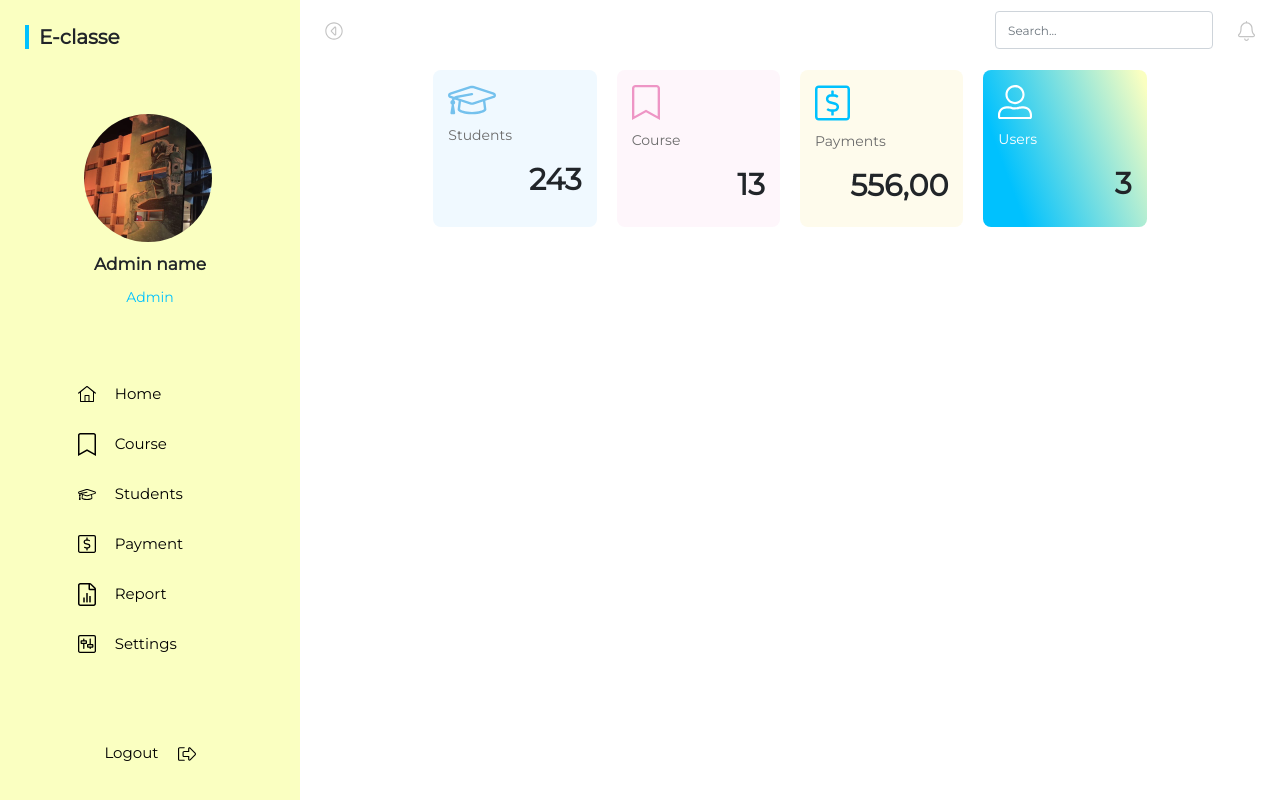
After one commit to Moundir-Jabir/E-LEARNING-APPLICATION, a PHP site: page /home.php in a window 1280 px wide. The commit adds this page. Run offline with PHP 8.4, Linux system fonts and the light colour scheme.

Commit message:
page home

```diff
--- /dev/null
+++ b/home.css
@@ -0,0 +1,47 @@
+@import url("variables.css");
+
+body
+{
+    background-color: white;
+}
+.case
+{
+    border-radius: 8px;
+    padding: 15px;
+    margin: 10px;
+}
+#student
+{
+    background-color: #F0F9FF;
+}
+#course
+{
+    background-color: #FEF6FB;
+}
+#payment
+{
+    background-color: #FEFBEC;
+}
+#user
+{
+    background: var(--degrade);
+}
+#user p
+{
+    color: white;
+}
+.case img
+{
+    margin-bottom: 10px;
+}
+.case p
+{
+    font-size: 14px;
+    color: #6C6C6C;
+}
+.case h2
+{
+    text-align: right;
+    font-size: 30px;
+    font-weight: bold;
+}
--- /dev/null
+++ b/home.php
@@ -0,0 +1,44 @@
+<!DOCTYPE html>
+<html lang="en">
+<head>
+    <meta charset="UTF-8">
+    <meta http-equiv="X-UA-Compatible" content="IE=edge">
+    <meta name="viewport" content="width=device-width, initial-scale=1.0">
+    <link href="https://cdn.jsdelivr.net/npm/bootstrap@5.1.3/dist/css/bootstrap.min.css" rel="stylesheet" integrity="sha384-1BmE4kWBq78iYhFldvKuhfTAU6auU8tT94WrHftjDbrCEXSU1oBoqyl2QvZ6jIW3" crossorigin="anonymous">
+    <script src="https://cdn.jsdelivr.net/npm/bootstrap@5.1.3/dist/js/bootstrap.bundle.min.js" integrity="sha384-ka7Sk0Gln4gmtz2MlQnikT1wXgYsOg+OMhuP+IlRH9sENBO0LRn5q+8nbTov4+1p" crossorigin="anonymous"></script>
+    <link rel="stylesheet" href="navbar.css">
+    <link rel="stylesheet" href="home.css">
+    <title>Home</title>
+</head>
+<body>
+    <?php
+        include 'navbar.php';
+    ?>
+    <main>
+        <div class="container">
+            <div class="row justify-content-center">
+                <div id="student" class="col-lg-2 col-md-3 col-sm-5 col-11 case">
+                    <img src="image/1.svg" alt="student">
+                    <p>Students</p>
+                    <h2>243</h2>
+                </div>
+                <div id="course" class="col-lg-2 col-md-3 col-sm-5 col-11 case">
+                    <img src="image/2.svg" alt="course">
+                    <p>Course</p>
+                    <h2>13</h2>
+                </div>
+                <div id="payment" class="col-lg-2 col-md-3 col-sm-5 col-11 case">
+                    <img src="image/3.svg" alt="payments">
+                    <p>Payments</p>
+                    <h2>556,00</h2>
+                </div>
+                <div id="user" class="col-lg-2 col-md-3 col-sm-5 col-11 case">
+                    <img src="image/4.svg" alt="user">
+                    <p>Users</p>
+                    <h2>3</h2>
+                </div>
+            </div>
+        </div>
+    </main>
+</body>
+</html>
--- a/navbar.css
+++ b/navbar.css
@@ -39,15 +39,14 @@
     align-items: center;
     width: 260px;
 }
-#content
+main
 {
     position: absolute;
     width: calc(100% - 300px);
-    background-color:#F8F8F8;
     top: 60px;
     left: 300px;
 }
-h1
+#jaune h1
 {
     font-weight: bold;
     font-size: 20px;
@@ -58,7 +57,7 @@ h1
 {
     border-radius: 100%;
 }
-p
+#jaune p
 {
     text-align: center;
     padding: 0px;
@@ -94,7 +93,7 @@ nav div
     height: 40px;
     border-radius: 4px;
 }
-a:hover
+#jaune a:hover
 {
     background-color: var(--blue);
     color: black;
@@ -103,7 +102,7 @@ nav
 {
     width: 90%;
 }
-span
+#jaune span
 {
     font-size: 15px;
 }
@@ -120,17 +119,17 @@ span
     margin-left: 15px;
     width: 18px;
 }
-input::placeholder
+#menu input::placeholder
 {
     font-size: 12px;
 }
 
-@media (max-width: 992px) {
+@media (max-width: 991px) {
     #jaune
     {
         width: 200px;
     }
-    #menu,#content
+    #menu,main
     {
         width: calc(100% - 200px);
         left: 200px;
@@ -140,13 +139,13 @@ input::placeholder
         padding: 7px 0px 7px 20px;
     }
 }
-@media (max-width: 768px) {
+@media (max-width: 767px) {
     #jaune
     {
         width: 80px;
         padding: 5px;
     }
-    #menu,#content
+    #menu,main
     {
         width: calc(100% - 80px);
         left: 80px;
@@ -155,7 +154,7 @@ input::placeholder
     {
         text-align: center;
     }
-    span
+    #jaune span
     {
         display: none;
     }
@@ -163,7 +162,7 @@ input::placeholder
     {
         padding: 10px;
     }
-    h1
+    #jaune h1
     {
         font-size: 15px;
     }
--- /dev/null
+++ b/navbar.php
@@ -0,0 +1,67 @@
+<div id="jaune">
+    <div id="titre">
+        <h1>E-classe</h1>
+    </div>
+    <div>
+        <img src="image/youcode.png" alt="youcode" id="youcode" class="img-fluid">
+        <p id="name">Admin name</p>
+        <p id="admin">Admin</p>
+    </div>
+    <nav>
+        <div>
+            <a href="">
+                <img src="image/Vector.svg" alt="home">
+                <span>Home</span>
+            </a>
+        </div>
+        <div>
+            <a href="">
+                <img src="image/Vector-2.svg" alt="course">
+                <span>Course</span>
+            </a>
+        </div>
+        <div>
+            <a href="">
+                <img src="image/Vector-3.svg" alt="students">
+                <span>Students</span>
+            </a>
+        </div>
+        <div>
+            <a href="">
+                <img src="image/Vector-7.svg" alt="payment">
+                <span>Payment</span>
+            </a>
+        </div>
+        <div>
+            <a href="">
+                <img src="image/Vector-4.svg" alt="report">
+                <span>Report</span>
+            </a>
+        </div>
+        <div>
+            <a href="">
+                <img src="image/Vector-5.svg" alt="settings">
+                <span>Settings</span>
+            </a>
+        </div>
+    </nav>
+    <div id="logout">
+        <a href="">
+            <span>Logout</span>
+            <img src="image/Vector-6.svg" alt="logout">
+        </a>
+    </div>
+</div>
+<div id="menu">
+    <div>
+        <img src="image/fleche.svg" alt="fleche">
+    </div>
+    <div id="formulaire">
+        <form>
+            <input type="search" class="form-control" placeholder="Search...">
+        </form>
+        <div>
+            <img src="image/horloge.svg" alt="cloche">
+        </div>
+    </div>
+</div>
```
Also changed, not shown: navbar.html (deleted, +0 -82 lines), image/._1.svg (added), image/._2.svg (added), image/._3.svg (added), image/._4.svg (added), image/1.svg (added), image/2.svg (added), image/3.svg (added), image/4.svg (added), index.php (renamed from index.html).
